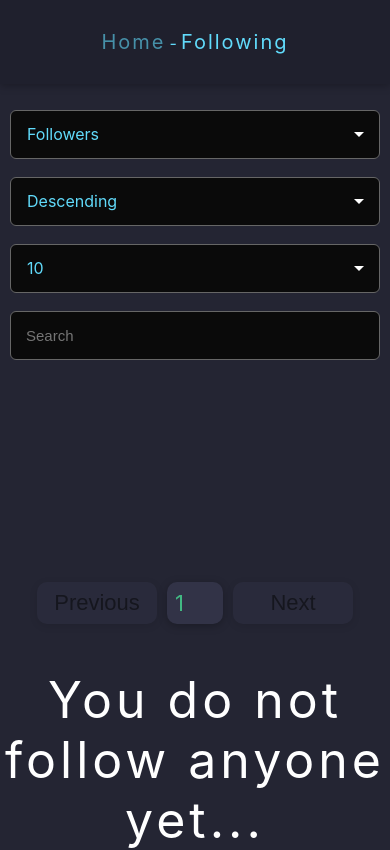
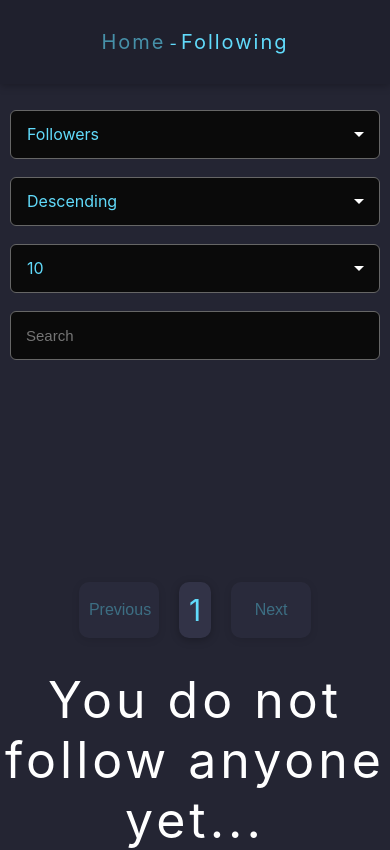
Before and after one commit to Geokiren/GitHub-Client-with-React, a React (Create React App) app: page /following in a window 390 px wide. Built offline with nearby package versions, Linux system fonts and the light colour scheme.

Commit message:
add pagination component

```diff
--- a/src/components/Following.js
+++ b/src/components/Following.js
@@ -4,6 +4,7 @@ import User from './User';
 import CustomSelect from './CustomSelect';
 import UserRepos from './UserRepos';
 import '../styles/Following.scss';
+import Pagination from './Pagination';
 
 const Following = () => {
   const followees = useSelector(state => state.followees);
@@ -111,11 +112,7 @@ const Following = () => {
         {followees.length > 0 ? filterFollowees().map((followee) => (!showRepo && <User key={followee.id} user={followee} updateRepo={updateRepo} fetching={false} />)) :
         (<div className='no-followees'>You do not follow anyone yet...</div>)}
       </div>
-      <div id="pagination-container">
-        <button id="previous"  className={`pagination ${page <= 1 ? 'disabled' : ''}`} onClick={previousPage}>Previous</button>
-        <div id="page">{ page }</div>
-        <button id="next"  className={`pagination ${isLastPage ? 'disabled' : ''}`} onClick={nextPage}>Next</button>
-      </div>
+      <Pagination page={page} noOfPages={Math.ceil(followees.length / pageSize)} isLastPage={isLastPage} nextPage={nextPage} previousPage={previousPage} />
       { showRepo  && <UserRepos repo={repo} closeRepos={closeRepos} /> }
     </div>
 
--- /dev/null
+++ b/src/components/Pagination.js
@@ -0,0 +1,13 @@
+import '../styles/Pagination.scss';
+
+const Pagination = ({ page, isLastPage, nextPage, previousPage, noOfPages }) => {
+  return (
+    <div id="pagination-container">
+      <button id="previous"  className={`pagination ${page <= 1 ? 'disabled' : ''}`} onClick={previousPage}>Previous</button>
+      <div id="page">{ page }{ noOfPages ? (' / ' + noOfPages) : '' }</div>
+      <button id="next"  className={`pagination ${isLastPage ? 'disabled' : ''}`} onClick={nextPage}>Next</button>
+    </div>
+  )
+}
+
+export default Pagination
--- a/src/components/UserRepos.js
+++ b/src/components/UserRepos.js
@@ -1,6 +1,7 @@
 import { useState, useEffect } from 'react';
 import Repo from './Repo';
 import Error from './Error';
+import Pagination from './Pagination';
 import '../styles/UserRepos.scss';
 
 const UserRepos = ({ repo, closeRepos }) => {
@@ -32,12 +33,14 @@ const UserRepos = ({ repo, closeRepos }) => {
   }
   }
 
+  const previousPage = () => {
+    if(page > 1) {
+      setPage(old => old - 1);
+    }
+  }
+
   const nextPage = () => {
     setPage(old => old + 1);
-  }
-
-  const previousPage = () => {
-    setPage(old => old - 1);
   }
 
   return (
@@ -53,11 +56,7 @@ const UserRepos = ({ repo, closeRepos }) => {
                   {repos.length > 0 && repos.map((rep) => (<Repo repo={rep} key={rep.id} />))}
                 </div>
             </div>
-            <div id="pagination-container">
-                <button id="previous" className={`pagination ${page <= 1 ? 'disabled' : ''}`}  onClick={previousPage}>Previous</button>
-                <div id="page">{ page }</div>
-                <button id="next" className="pagination" onClick={nextPage}>Next</button>
-            </div>
+            <Pagination page={page} nextPage={nextPage} previousPage={previousPage} />
             </>
           ) : <Error error={error} type={'repos'} /> }
 
--- a/src/styles/Home.scss
+++ b/src/styles/Home.scss
@@ -15,58 +15,6 @@
   justify-content: center;
 }
 
-#pagination-container {
-  margin: 2rem 1rem;
-  display: flex;
-  justify-content: center;
-
-  .pagination {
-    font-size: 30px;
-    width: 150px;
-    padding: 10px;
-    margin: 0 20px;
-    box-shadow: 0 2px 8px rgba(0, 0, 0, 0.26);
-    border: 0;
-    border-radius: 10px;
-    background-color: #323347;
-    cursor: pointer;
-    outline: none;
-  }
-
-  .pagination.disabled {
-    pointer-events: none;
-    opacity: 0.4;
-  }
-
-  .pagination:hover {
-    transform: scale(1.01);
-  }
-
-  #page {
-    box-shadow: 0 2px 8px rgba(0, 0, 0, 0.26);
-    background-color: #323347;
-    width: 50px;
-    color: #42b983;
-    font-size: 30px;
-    border-radius: 10px;
-    padding: 10px;
-  }
-
-  @media screen and (max-width: 600px) {
-    .pagination {
-      width: 120px;
-      font-size: 22px;
-      padding: 8px;
-      margin: 0 10px;
-    }
-    #page {
-      width: 40px;
-      font-size: 22px;
-      padding: 8px;
-    }
-  }
-}
-
 #vov {
   height: 10px;
 }
--- /dev/null
+++ b/src/styles/Pagination.scss
@@ -0,0 +1,48 @@
+#pagination-container {
+  margin: 2rem 1rem;
+  display: flex;
+  justify-content: center;
+  position: initial;
+  bottom: 0;
+  z-index: 100;
+
+  .pagination {
+    width: 150px;
+    padding: 10px;
+    margin: 0 20px;
+    font-size: 30px;
+    box-shadow: 0 2px 8px rgba(0, 0, 0, 0.26);
+    border: 0;
+    border-radius: 10px;
+    color: #61dbfb;
+    background-color: #323347;
+    cursor: pointer;
+    outline: none;
+  }
+
+  .pagination.disabled {
+    pointer-events: none;
+    opacity: 0.4;
+  }
+
+  .pagination:hover {
+    transform: scale(1.01);
+  }
+
+  #page {
+    box-shadow: 0 2px 8px rgba(0, 0, 0, 0.26);
+    background-color: #323347;
+    color: #61dbfb;
+    font-size: 30px;
+    border-radius: 10px;
+    padding: 10px;
+    text-align: center;
+  }
+
+  @media screen and (max-width: 1024px) {
+    .pagination {
+      width: 80px;
+      font-size: 16px;
+    }
+  }
+}
--- a/src/styles/UserRepos.scss
+++ b/src/styles/UserRepos.scss
@@ -62,56 +62,6 @@
       justify-content: center;
     }
   }
-
-  #pagination-container {
-    margin: 2rem 1rem;
-    display: flex;
-    justify-content: center;
-    position: initial;
-    bottom: 0;
-    z-index: 100;
-
-    .pagination {
-      width: 150px;
-      padding: 10px;
-      margin: 0 20px;
-      font-size: 30px;
-      box-shadow: 0 2px 8px rgba(0, 0, 0, 0.26);
-      border: 0;
-      border-radius: 10px;
-      color: #61dbfb;
-      background-color: #323347;
-      cursor: pointer;
-      outline: none;
-    }
-
-    .pagination.disabled {
-      pointer-events: none;
-      opacity: 0.4;
-    }
-
-    .pagination:hover {
-      transform: scale(1.01);
-    }
-
-    #page {
-      box-shadow: 0 2px 8px rgba(0, 0, 0, 0.26);
-      background-color: #323347;
-      width: 50px;
-      color: #61dbfb;
-      font-size: 30px;
-      border-radius: 10px;
-      padding: 10px;
-      text-align: center;
-    }
-
-    @media screen and (max-width: 1024px) {
-      .pagination {
-        width: 80px;
-        font-size: 16px;
-      }
-    }
-  }
 }
 
 @media screen and (max-width: 1024px) {
```
